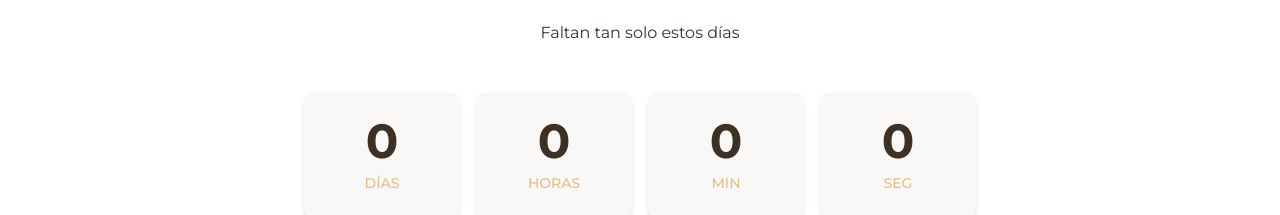
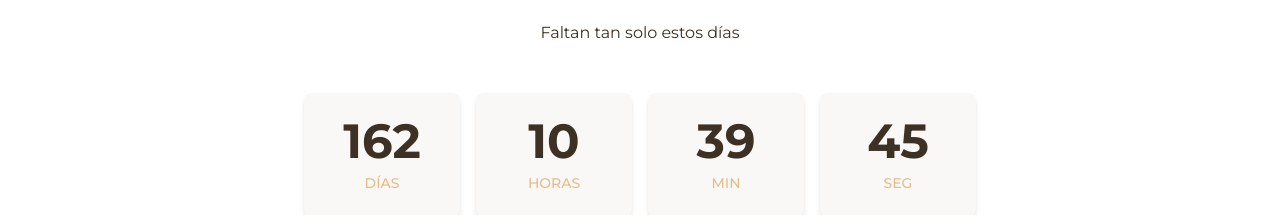
Before and after one commit to MirandaMarquez/Vercel, a Next.js app: page / in a window 1280 px wide. Shown: the part 831-1046 px from the top of the page. Built offline with nearby package versions, Linux system fonts and the light colour scheme.

Commit message:
fix: update countdown date to 2026
Correct countdown to March 13, 2026, 8 PM.

#VERCEL_SKIP

Co-authored-by: null <79090565+MirandaMarquez@users.noreply.github.com>

```diff
--- a/app/page.tsx
+++ b/app/page.tsx
@@ -47,7 +47,7 @@ export default function Home() {
             {t("countdown.title")}
           </h2>
           <p className="text-center text-surface-foreground mb-12">{t("countdown.subtitle")}</p>
-          <CountdownTimer targetDate="2025-03-13T20:00:00" />
+          <CountdownTimer targetDate="2026-03-13T20:00:00" />
         </div>
       </section>
 
```
